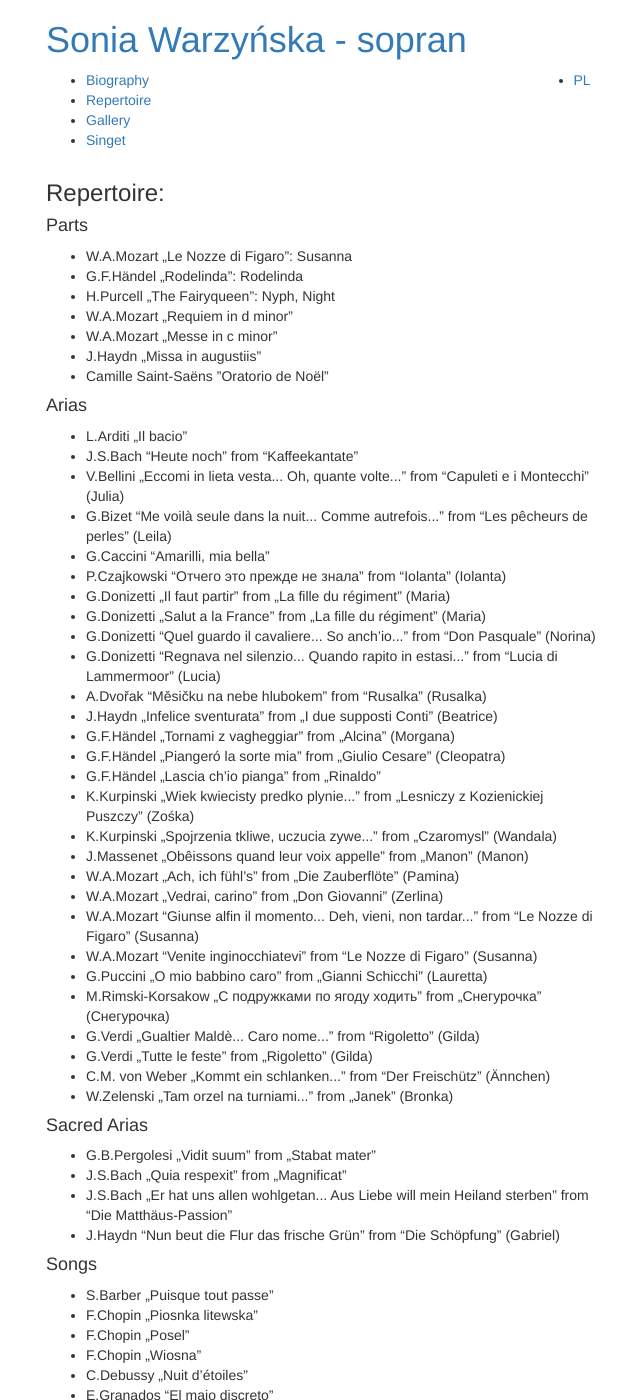
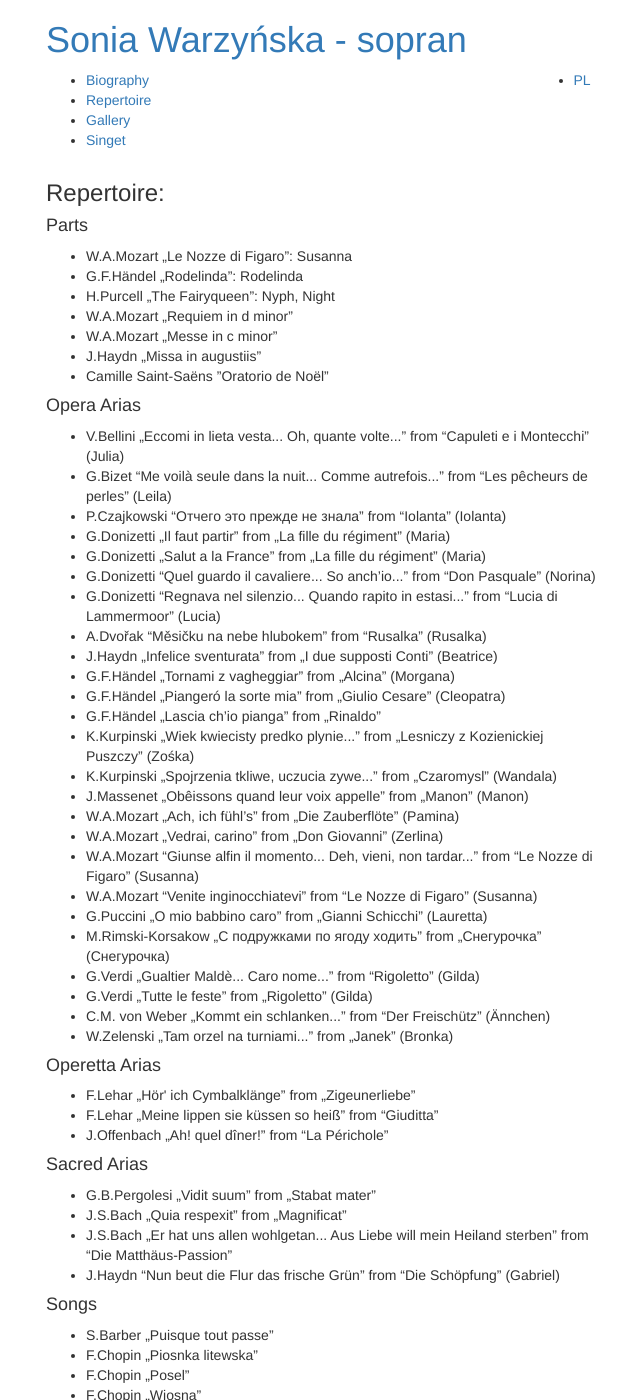
Before and after one commit to lukaszkomar/old.soniaw.com, a Jekyll site: the page built from repertoire.full.html, in a window 1280 px wide and 1400 px high. Shown: the whole window, without its empty margins (24-664 px from the left). Built offline with Jekyll 4.4.1, drawn with Linux system fonts in a browser that asks for light colours; nearby versions of some CDN libraries; library files that are not in the unit come from our copies; comment, search, counter and statistics services are not loaded; some of the changed text lies outside the part shown.

Commit message:
zmiany w repertuarze

```diff
--- a/_config.yml
+++ b/_config.yml
@@ -202,26 +202,17 @@ repertoire:
         "en": "Camille Saint-Saëns ”Oratorio de Noël”"
         "pl": "Camille Saint-Saëns „Oratorium na Boże Narodzenie”"
 
-  "arias":
+  "opera-arias":
     "title":
-      "pl": Arie
-      "en": Arias
+      "en": Opera Arias
+      "pl": Arie Operowe
     "items":
-      "01":
-          "en": "L.Arditi „Il bacio”"
-          "pl": "L.Arditi „Il bacio”"
-      "02":
-          "en": "J.S.Bach “Heute noch” from “Kaffeekantate”"
-          "pl": "J.S.Bach “Heute noch” z “Kantaty o kawie”"
       "03":
           "en": "V.Bellini „Eccomi in lieta vesta... Oh, quante volte...” from “Capuleti e i Montecchi” (Julia)"
           "pl": "V.Bellini „Eccomi in lieta vesta... Oh, quante volte...” z opery “Capuleti e i Montecchi” (Julia)"
       "04":
           "en": "G.Bizet “Me voilà seule dans la nuit... Comme autrefois...” from “Les pêcheurs de perles” (Leila)"
           "pl": "G.Bizet “Me voilà seule dans la nuit... Comme autrefois...” z opery “Poławiacze Pereł” (Leila)"
-      "05":
-          "en": "G.Caccini “Amarilli, mia bella”"
-          "pl": "G.Caccini “Amarilli, mia bella”"
       "06":
           "en": "P.Czajkowski “Отчего это прежде не знала” from “Iolanta” (Iolanta)"
           "pl": "P.Czajkowski “Отчего это прежде не знала” z opery “Iolanta” (Iolanta)"
@@ -292,10 +283,25 @@ repertoire:
           "en": "W.Zelenski „Tam orzel na turniami...” from „Janek” (Bronka)"
           "pl": "W.Żeleński „Tam orzeł na turniami...” z opery „Janek” (Bronka)"
 
-  "sacred":
+  "operetta-arias":
     "title":
+      "en": Operetta Arias
+      "pl": Arie Operetkowe
+    "items":
+      "01":
+        "en": "F.Lehar „Hör' ich Cymbalklänge” from „Zigeunerliebe”"
+        "pl": "F.Lehar „Kiedy skrzypki grają”"
+      "02":
+        "en": "F.Lehar „Meine lippen sie küssen so heiß” from “Giuditta”"
+        "pl": "F.Lehar „Kto me usta całuje, ten śni” z operetki “Giuditta”"
+      "03":
+        "en": "J.Offenbach „Ah! quel dîner!” from “La Périchole”"
+        "pl": "J.Offenbach „Aria ze śmiechem”"
+
+  "sacred-arias":
+    "title":
+      "en": Sacred Arias
       "pl": Arie Sakralne
-      "en": Sacred Arias
     "items":
       "01":
         "en": "G.B.Pergolesi „Vidit suum” from „Stabat mater”"
@@ -424,33 +430,36 @@ repertoire:
         "en": "L.Delibes “Flower Duet” from. „Lakmé”"
         "pl": "L.Delibes duet kwiatów z opery „Lakmé”"
       "03":
+        "en": "F.Lehar Hanna&Danilo duet „Lippen schweigen” from “Die lustige Witwe”"
+        "pl": "F.Lehar duet Hanny i Danilo „Usta milczą, dusza śpiewa” z operetki „Wesoła wdówka”"
+      "04":
         "en": "W.A.Mozart Susanna&Conte duet “Crudel, perchè finora” from „Le Nozze di Figaro”"
         "pl": "W.A.Mozart duet Zuzanny i Hrabiego “Crudel, perchè finora” z opery „Wesele Figara”"
-      "04":
+      "05":
         "en": "W.A.Mozart Susanna&Figaro duet „Cinque, dieci” from „Le Nozze di Figaro”"
         "pl": "W.A.Mozart duet Zuzanny i Figara „Cinque, dieci” z opery „Wesele Figara”"
-      "05":
+      "06":
         "en": "W.A.Mozart Susanna&Figaro duet „Se a caso madama” from „Le Nozze di Figaro”"
         "pl": "W.A.Mozart duet Zuzanny i Figara „Se a caso madama” z opery „Wesele Figara”"
-      "06":
+      "07":
         "en": "W.A.Mozart Susanna&Marcellina duet „Via resti servita” from „Le Nozze di Figaro”"
         "pl": "W.A.Mozart duet Zuzanny i Marcelliny „Via resti servita” z opery „Wesele Figara”"
-      "07":
+      "08":
         "en": "W.A.Mozart Susanna&Contessa duet „Sull’aria” from „Le Nozze di Figaro”"
         "pl": "W.A.Mozart duet Zuzanny i Hrabiny „Sull’aria” z opery „Wesele Figara”"
-      "08":
+      "09":
         "en": "W.A.Mozart Zerlina&Don Giovanni duet „La ci darem la mano” from „Don Giovanni”"
         "pl": "W.A.Mozart duet Zerliny i Don Giovanniego „La ci darem la mano” z opery „Don Giovanni”"
-      "09":
+      "10":
         "en": "W.A.Mozart Annius&Servillia duet „Ah, perdona al primo affetto” from “Clemenza di Tito”"
         "pl": "W.A.Mozart duet Anniusa i Servilii „Ah, perdona al primo affetto” z opery „Łaskawość Tytusa”"
-      "10":
+      "11":
         "en": "G.Rossini “Cat’s Duet”"
         "pl": "G.Rossini duet kotów"
-      "11":
+      "12":
         "en": "G.Rossini duet „La regata veneziana”"
         "pl": "G.Rossini duet „La regata veneziana”"
-      "12":
+      "13":
         "en": "G.Verdi Violetta&Germont duet „Madamigella Valery...” from “Traviata”"
         "pl": "G.Verdi Violetta&Germont duet „Madamigella Valery...”  z opery “Traviata”"
 
@@ -460,17 +469,17 @@ repertoire:
       "en": Others
     "items":
       "01":
+        "en": "L.Arditi „Il bacio”"
+        "pl": "L.Arditi „Il bacio”"
+      "02":
+        "en": "G.Caccini “Amarilli, mia bella”"
+        "pl": "G.Caccini “Amarilli, mia bella”"
+      "03":
         "en": "L.Dalla „Caruso”"
         "pl": "L.Dalla „Caruso”"
-      "02":
+      "04":
         "en": "W.Kilar „Vocalise” from film „The Ninth Gate”"
         "pl": "W.Kilar „Wokaliza” z filmu „Dziewiąte wrota”"
-      "03":
-        "en": "F.Lehar „Kiedy skrzypki grają”"
-        "pl": "F.Lehar „Kiedy skrzypki grają”"
-      "04":
+      "05":
         "en": "E.Morricone „Nella fantasia” from film „The Mission”"
         "pl": "E.Morricone „Nella fantasia” z filmu „Misja”"
-      "05":
-        "en": "J.Offenbach „Aria ze smiechem”"
-        "pl": "J.Offenbach „Aria ze śmiechem”"
```
